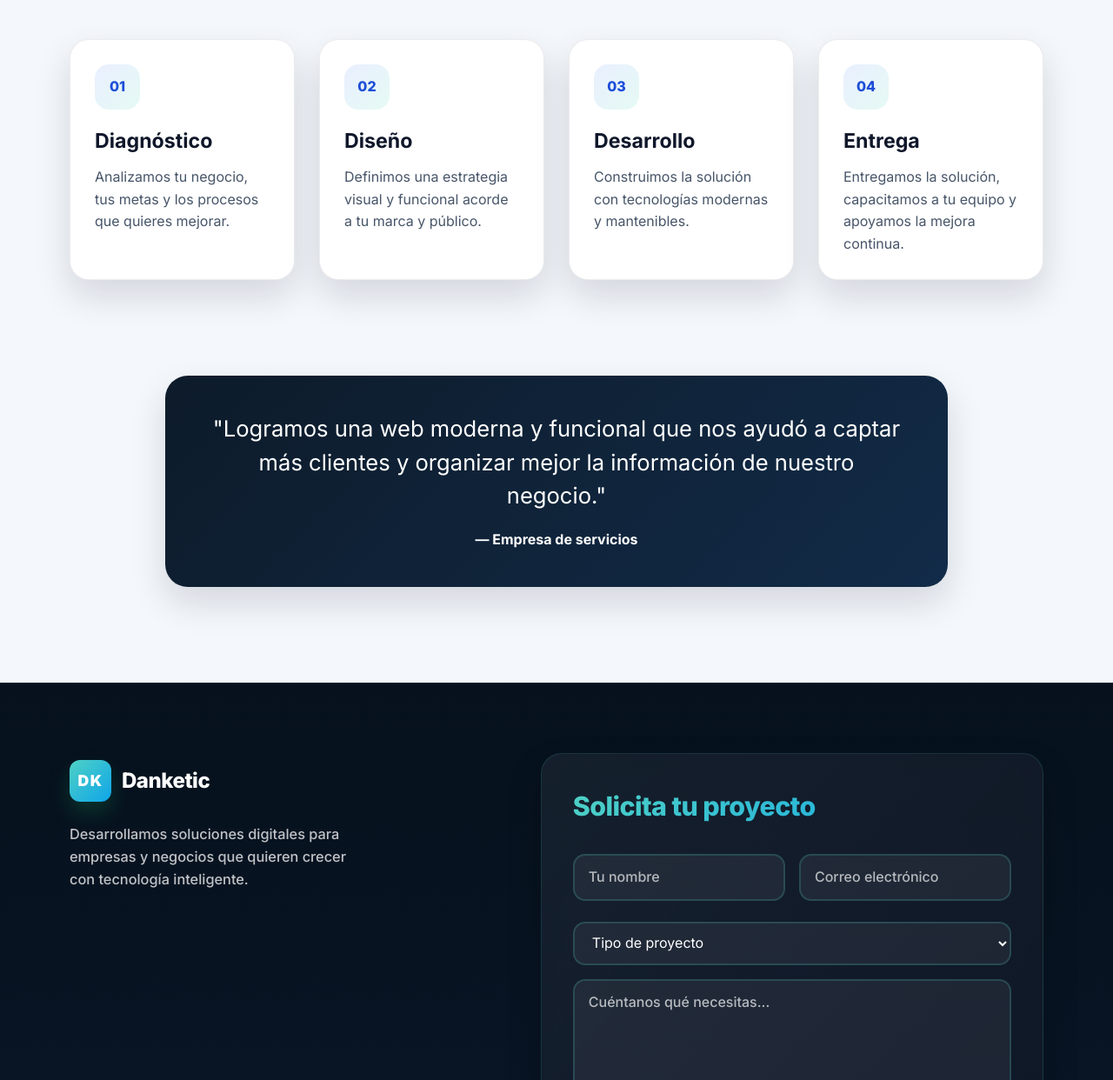
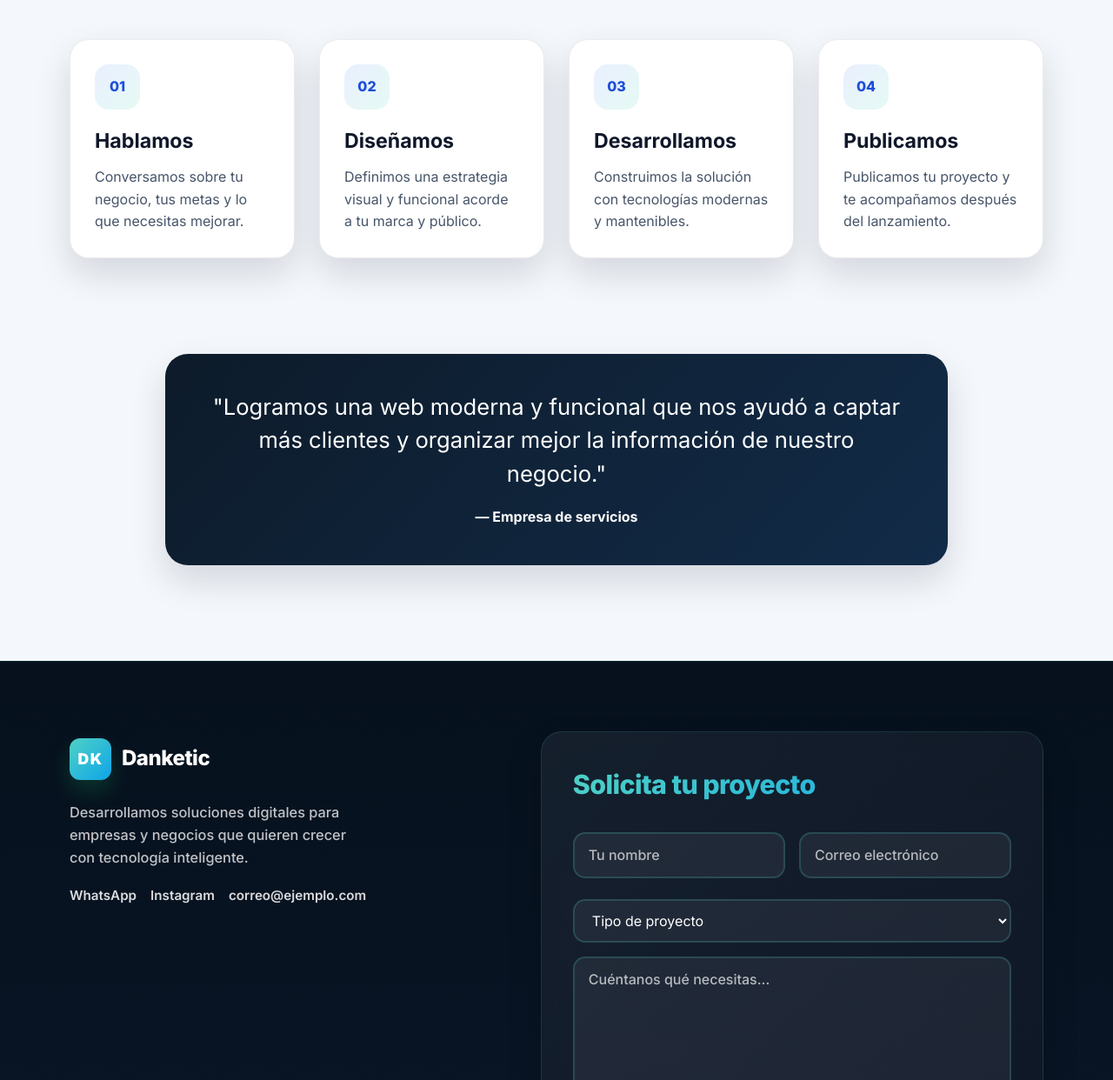
Before and after one commit to DanielPedreros/Monkey_y_DonK, a plain HTML site: page index.html in a window 1280 px wide. Shown: the part 3760-5002 px from the top of the page at 87% size. Drawn offline with Linux system fonts and the light colour scheme.

Commit message:
Actualizar pasos de proceso y agregar links de contacto (WhatsApp, Instagram, correo)

```diff
--- a/index.html
+++ b/index.html
@@ -285,6 +285,16 @@
           <p data-i18n="footer.text">
             We develop digital solutions for companies and businesses that want to grow with intelligent technology.
           </p>
+          <!--
+            ⚠️ TODO: reemplaza estos placeholders por tus datos reales:
+            - Instagram: cambia TU_USUARIO por tu @ real
+            - Email: cambia correo@ejemplo.com por tu correo real
+          -->
+          <ul class="footer-social" aria-label="Contact channels">
+            <li><a href="https://wa.me/573028051687" target="_blank" rel="noreferrer">WhatsApp</a></li>
+            <li><a href="https://instagram.com/TU_USUARIO" target="_blank" rel="noreferrer">Instagram</a></li>
+            <li><a href="mailto:correo@ejemplo.com">correo@ejemplo.com</a></li>
+          </ul>
         </div>
 
         <form id="contactForm" class="contact-form">
--- a/script.js
+++ b/script.js
@@ -61,13 +61,13 @@ const translations = {
     'portfolio.title': 'Dashboards and solutions already working',
     'process.eyebrow': 'Process',
     'process.title': 'Clear, professional work focused on results',
-    'process.step1.title': 'Diagnosis',
+    'process.step1.title': 'We talk',
     'process.step1.text': 'We analyze your business, goals and the processes you want to improve.',
-    'process.step2.title': 'Design',
+    'process.step2.title': 'We design',
     'process.step2.text': 'We define a visual and functional strategy aligned with your brand and audience.',
-    'process.step3.title': 'Development',
+    'process.step3.title': 'We develop',
     'process.step3.text': 'We build the solution using modern and maintainable technologies.',
-    'process.step4.title': 'Delivery',
+    'process.step4.title': 'We publish',
     'process.step4.text': 'We deliver the solution, train your team and support continuous improvement.',
     'testimonial.text': '"We launched a modern and functional website that helped us capture more clients and better organize business information."',
     'testimonial.author': '— Services company',
@@ -156,14 +156,14 @@ const translations = {
     'portfolio.title': 'Dashboards y soluciones que ya están funcionando',
     'process.eyebrow': 'Proceso',
     'process.title': 'Trabajo claro, profesional y enfocado en resultados',
-    'process.step1.title': 'Diagnóstico',
-    'process.step1.text': 'Analizamos tu negocio, tus metas y los procesos que quieres mejorar.',
-    'process.step2.title': 'Diseño',
+    'process.step1.title': 'Hablamos',
+    'process.step1.text': 'Conversamos sobre tu negocio, tus metas y lo que necesitas mejorar.',
+    'process.step2.title': 'Diseñamos',
     'process.step2.text': 'Definimos una estrategia visual y funcional acorde a tu marca y público.',
-    'process.step3.title': 'Desarrollo',
+    'process.step3.title': 'Desarrollamos',
     'process.step3.text': 'Construimos la solución con tecnologías modernas y mantenibles.',
-    'process.step4.title': 'Entrega',
-    'process.step4.text': 'Entregamos la solución, capacitamos a tu equipo y apoyamos la mejora continua.',
+    'process.step4.title': 'Publicamos',
+    'process.step4.text': 'Publicamos tu proyecto y te acompañamos después del lanzamiento.',
     'testimonial.text': '"Logramos una web moderna y funcional que nos ayudó a captar más clientes y organizar mejor la información de nuestro negocio."',
     'testimonial.author': '— Empresa de servicios',
     'footer.text': 'Desarrollamos soluciones digitales para empresas y negocios que quieren crecer con tecnología inteligente.',
--- a/styles.css
+++ b/styles.css
@@ -985,3 +985,25 @@ button {
   opacity: 0.7;
   font-size: 0.9rem;
 }
+
+.footer-social {
+  display: flex;
+  gap: 16px;
+  list-style: none;
+  padding: 0;
+  margin: 18px 0 0;
+  flex-wrap: wrap;
+}
+
+.footer-social a {
+  color: inherit;
+  text-decoration: none;
+  opacity: 0.85;
+  font-weight: 600;
+  font-size: 0.95rem;
+}
+
+.footer-social a:hover {
+  opacity: 1;
+  text-decoration: underline;
+}
```
